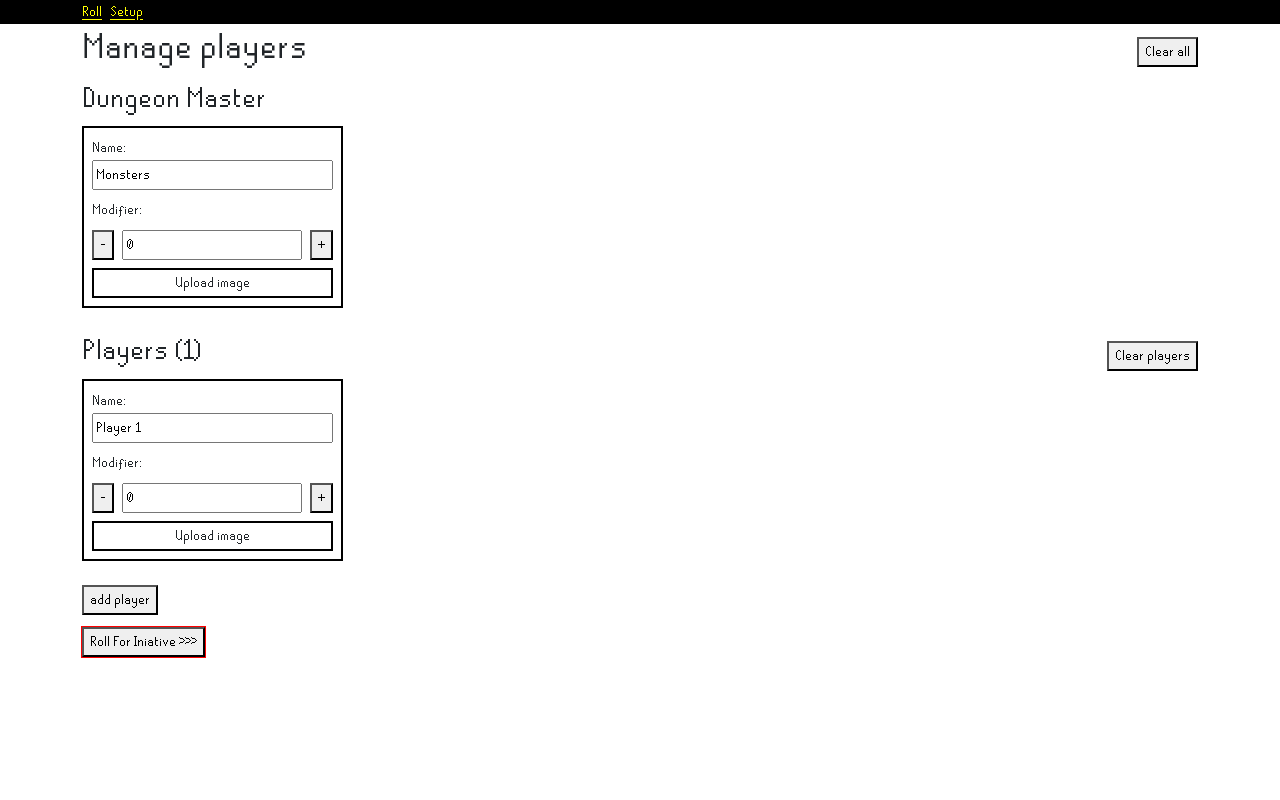
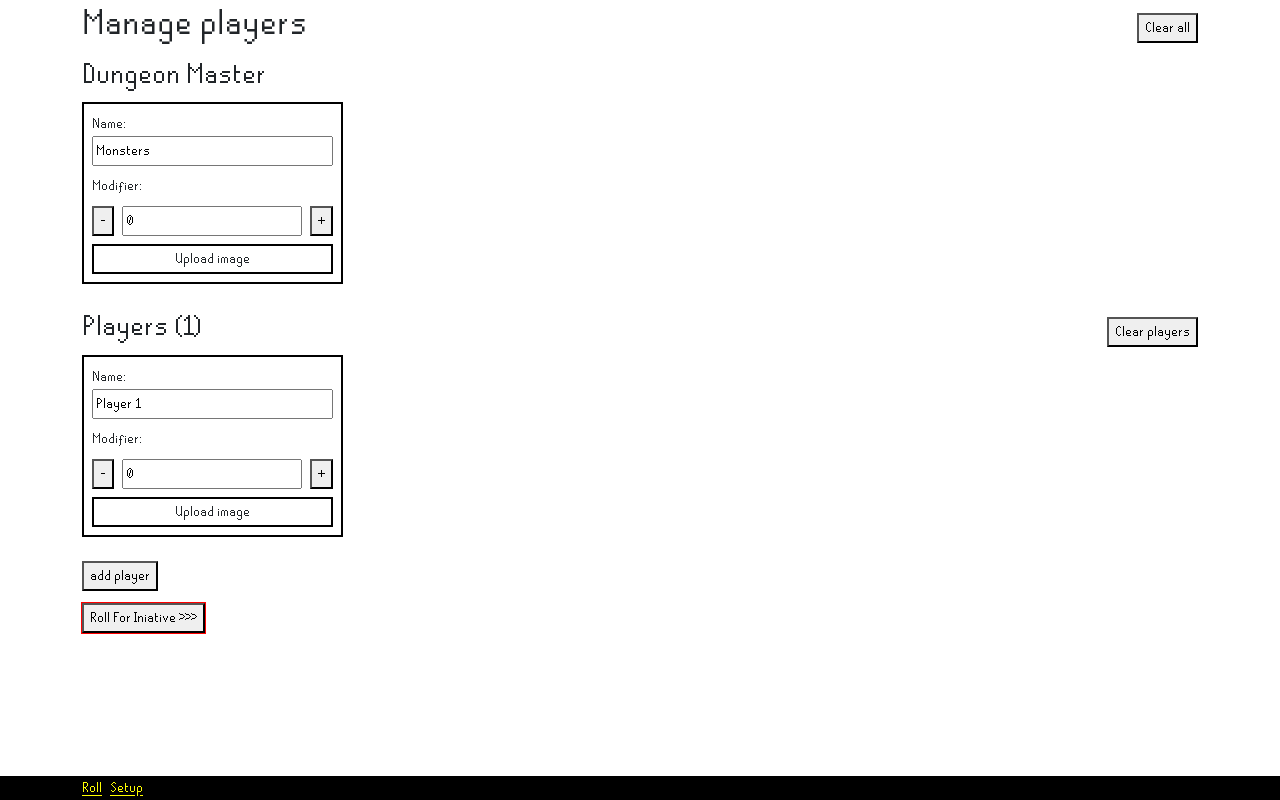
Before and after one commit to Roll-for-Initiative/roll-for-initiative-spa, a Vue app: page /setup in a window 1280 px wide. Built offline with nearby package versions, Linux system fonts and the light colour scheme.

Commit message:
small html/styling fixes

```diff
--- a/src/App.vue
+++ b/src/App.vue
@@ -1,21 +1,16 @@
 <template>
-  <header class="nav">
-    <nav class="container">
-      <div class="row">
-        <div class="col-12 d-flex flex-row gap-2">
-          <RouterLink class="router-link nav__item" to="/">Roll</RouterLink>
-          <RouterLink class="router-link nav__item" to="/setup">Setup</RouterLink>
-        </div>
-      </div>
-    </nav>
-  </header>
+  <main>
+    <RouterView />
+  </main>
 
-  <RouterView />
+  <Navigation />
 </template>
 
 <script setup lang="ts">
-import { RouterLink, RouterView } from 'vue-router'
+import { RouterView } from 'vue-router'
+
 import { usePlayerStore } from './stores/players'
+import Navigation from './components/Navigation.vue'
 
 const playerStore = usePlayerStore()
 
@@ -32,10 +27,7 @@ loadStateFromLocalStorage()
 </script>
 
 <style>
-.nav {
-  background-color: #000000;
-}
-.nav__item {
-  color: yellow;
+main {
+  min-height: calc(100vh - 24px);
 }
 </style>
--- a/src/components/FileInput.vue
+++ b/src/components/FileInput.vue
@@ -80,6 +80,7 @@ const resizeImage = () => {
   width: 100%;
   text-align: center;
   padding: 1px 6px;
+  background-color: white;
   border: solid 2px black;
   cursor: pointer;
 }
--- /dev/null
+++ b/src/components/Navigation.vue
@@ -0,0 +1,26 @@
+<template>
+  <nav class="nav">
+    <div class="container">
+      <div class="row">
+        <div class="col-12 d-flex flex-row gap-2">
+          <RouterLink class="router-link nav__item" to="/">Roll</RouterLink>
+          <RouterLink class="router-link nav__item" to="/setup">Setup</RouterLink>
+        </div>
+      </div>
+    </div>
+  </nav>
+</template>
+
+<script setup lang="ts">
+import { RouterLink } from 'vue-router'
+</script>
+
+<style lang="scss">
+.nav {
+  height: 24px;
+  background-color: #000000;
+}
+.nav__item {
+  color: yellow;
+}
+</style>
--- a/src/components/Scene.vue
+++ b/src/components/Scene.vue
@@ -21,13 +21,13 @@ onMounted(() => {
 
 <style>
 .scene {
-  height: 100%;
-  width: 100vw;
+  width: 100%;
+  height: calc(100vh - 24px);
 }
 
 .scene__render-target {
+  width: 100%;
   height: 100%;
-  width: 100%;
 
   -webkit-touch-callout: none;
   -webkit-user-select: none;
--- a/src/views/RollView.vue
+++ b/src/views/RollView.vue
@@ -1,5 +1,3 @@
 <template>
-  <main>
-    <Scene></Scene>
-  </main>
+  <Scene></Scene>
 </template>
--- a/src/views/SetupView.vue
+++ b/src/views/SetupView.vue
@@ -1,5 +1,5 @@
 <template>
-  <main class="container">
+  <div class="container">
     <div class="row">
       <div class="col d-flex justify-content-between align-items-center">
         <h1>Manage players</h1>
@@ -43,7 +43,7 @@
         </div>
       </div>
     </div>
-  </main>
+  </div>
 </template>
 
 <script setup lang="ts">
```
